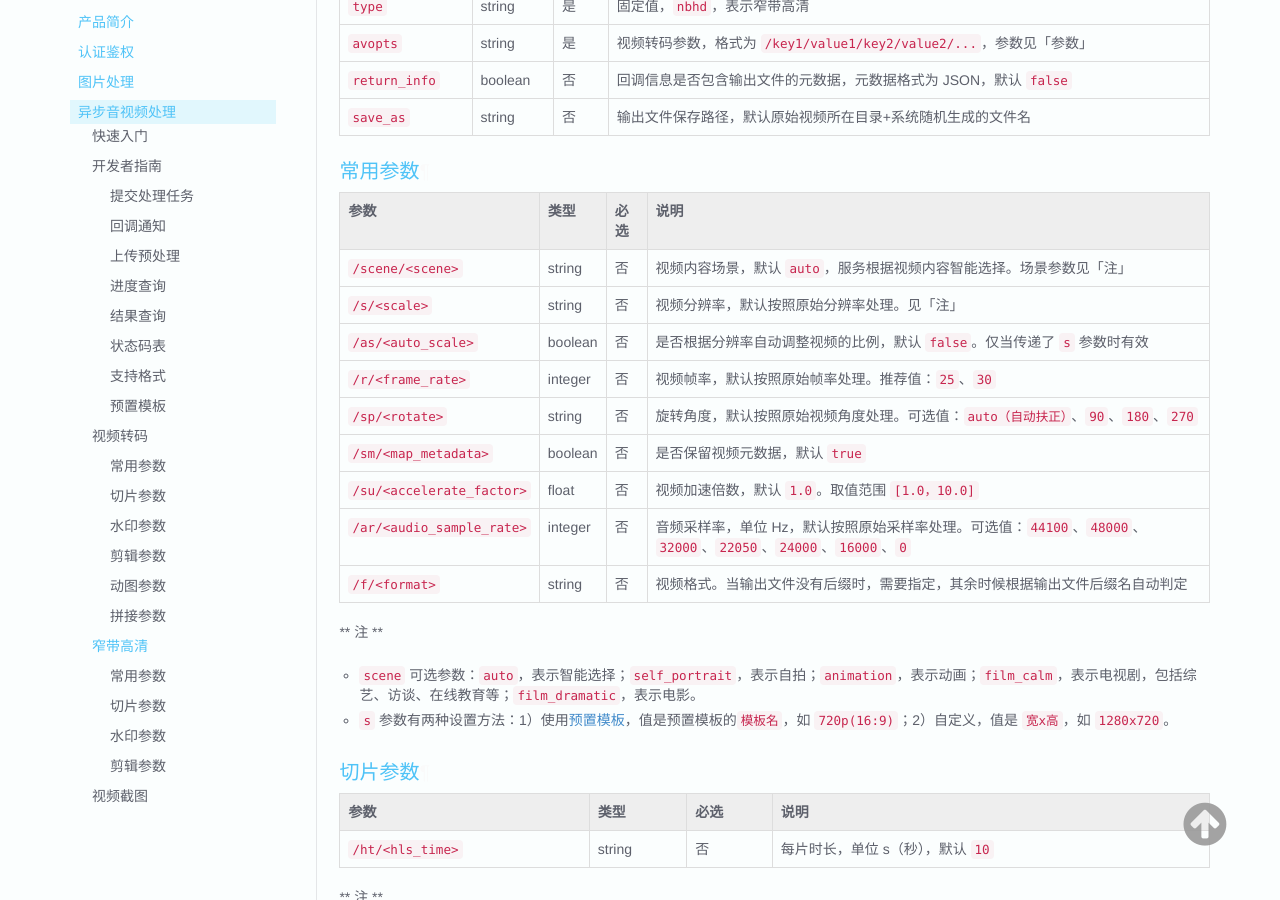
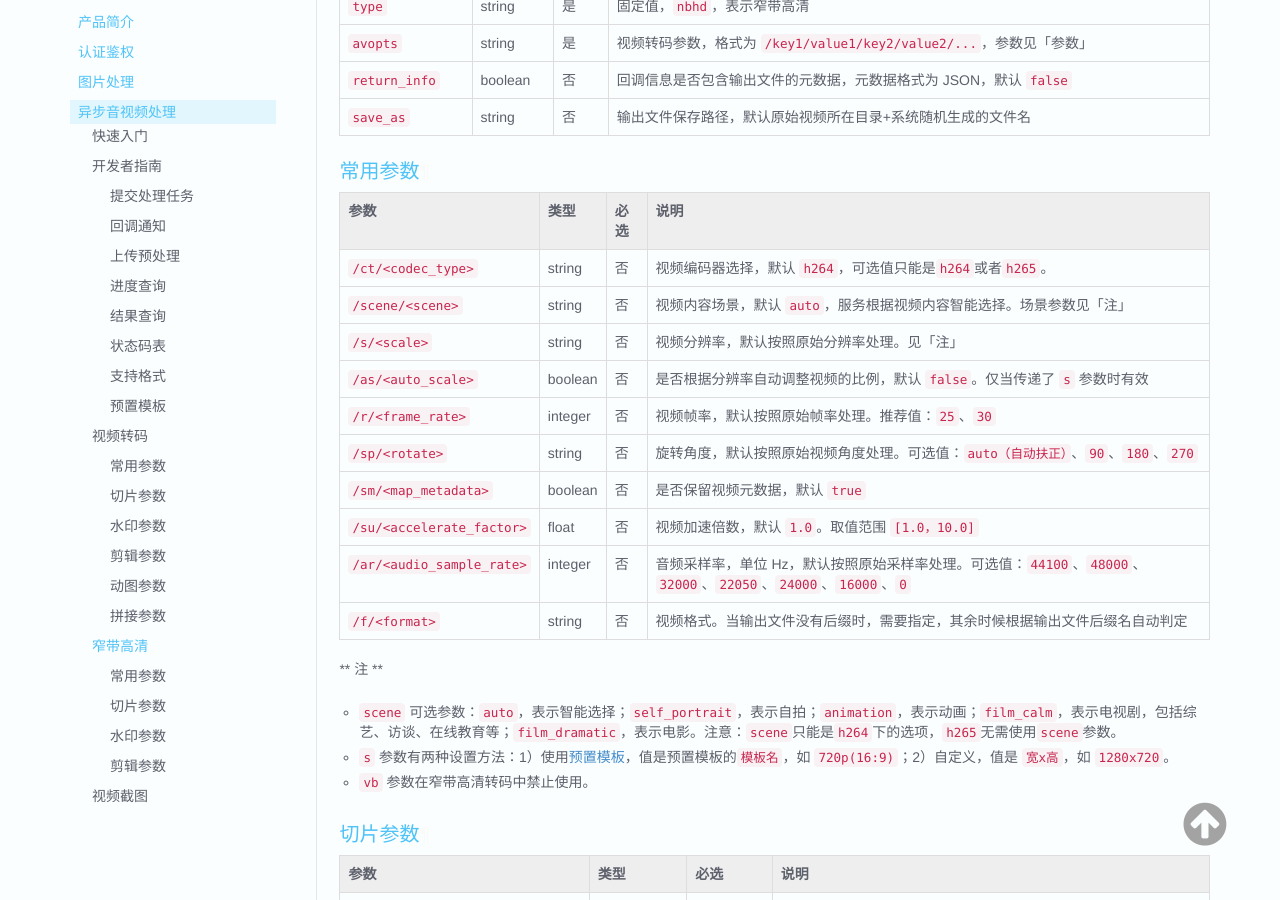
Before and after one commit to upyun/docs, an MkDocs documentation site: the page built from sources/cloud/av.md, in a window 1280 px wide and 900 px high, scrolled down 9562 px. Built offline with MkDocs 1.6.1, drawn with Linux system fonts in a browser that asks for light colours; old or Windows-style settings are respelled for this version of MkDocs.

Commit message:
Update av.md

```diff
--- a/sources/cloud/av.md
+++ b/sources/cloud/av.md
@@ -443,6 +443,7 @@ southwest     |     south      |     southeast
 
 | 参数              			| 类型   	| 必选	| 说明                                    			|
 |---------------------------|-----------|-------|---------------------------------------------------|
+| `/ct/<codec_type>`        | string   	| 否		| 视频编码器选择，默认 `h264`，可选值只能是`h264`或者`h265`。  |
 | `/scene/<scene>`          | string   	| 否		| 视频内容场景，默认 `auto`，服务根据视频内容智能选择。场景参数见「注」  |
 | `/s/<scale>`              | string    | 否		| 视频分辨率，默认按照原始分辨率处理。见「注」				|
 | `/as/<auto_scale>`        | boolean   | 否		| 是否根据分辨率自动调整视频的比例，默认 `false`。仅当传递了 `s` 参数时有效    |
@@ -455,8 +456,9 @@ southwest     |     south      |     southeast
 
 ** 注 **
 
-- `scene` 可选参数：`auto`，表示智能选择；`self_portrait`，表示自拍；`animation`，表示动画；`film_calm`，表示电视剧，包括综艺、访谈、在线教育等；`film_dramatic`，表示电影。
+- `scene` 可选参数：`auto`，表示智能选择；`self_portrait`，表示自拍；`animation`，表示动画；`film_calm`，表示电视剧，包括综艺、访谈、在线教育等；`film_dramatic`，表示电影。注意：`scene`只能是`h264`下的选项，`h265`无需使用`scene`参数。
 - `s` 参数有两种设置方法：1）使用[预置模板](#preset_mode)，值是预置模板的`模板名`，如 `720p(16:9)`；2）自定义，值是 `宽x高`，如 `1280x720`。
+- `vb` 参数在窄带高清转码中禁止使用。
 
 ### 切片参数
 
```
